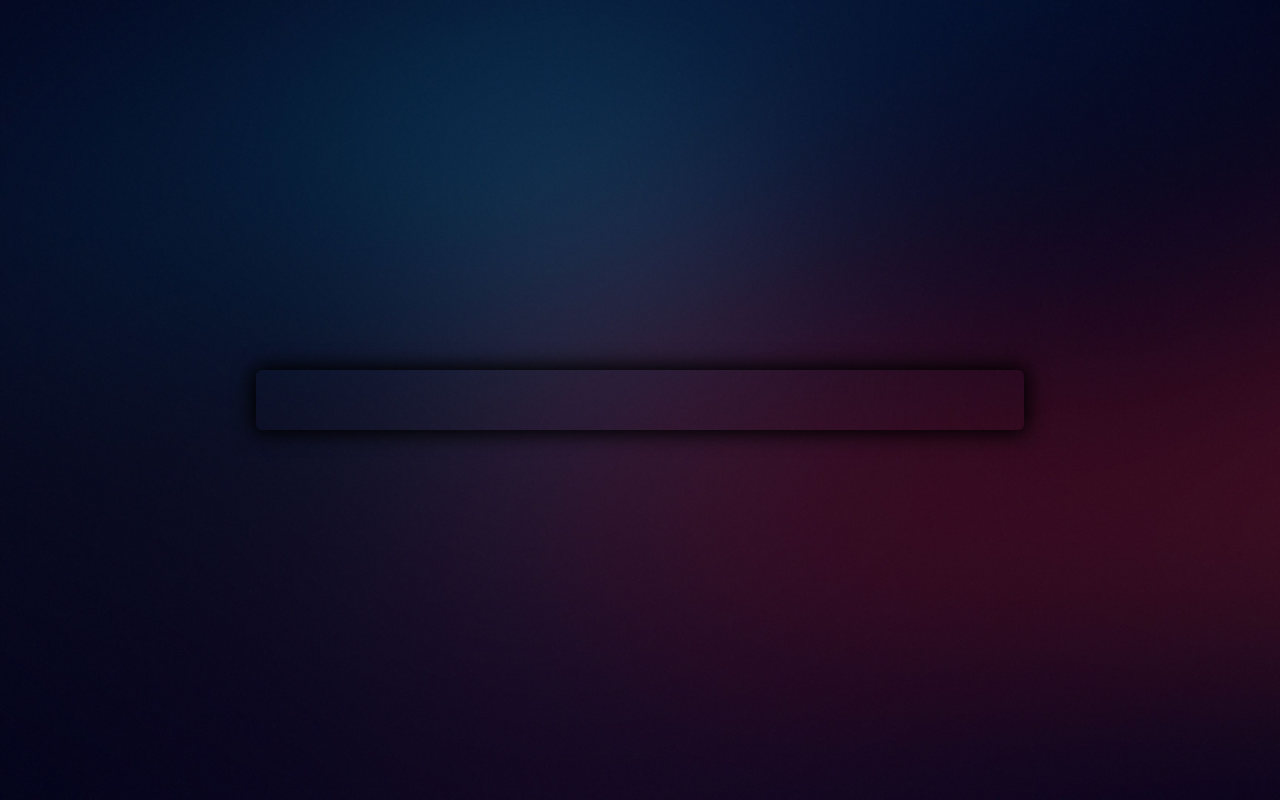
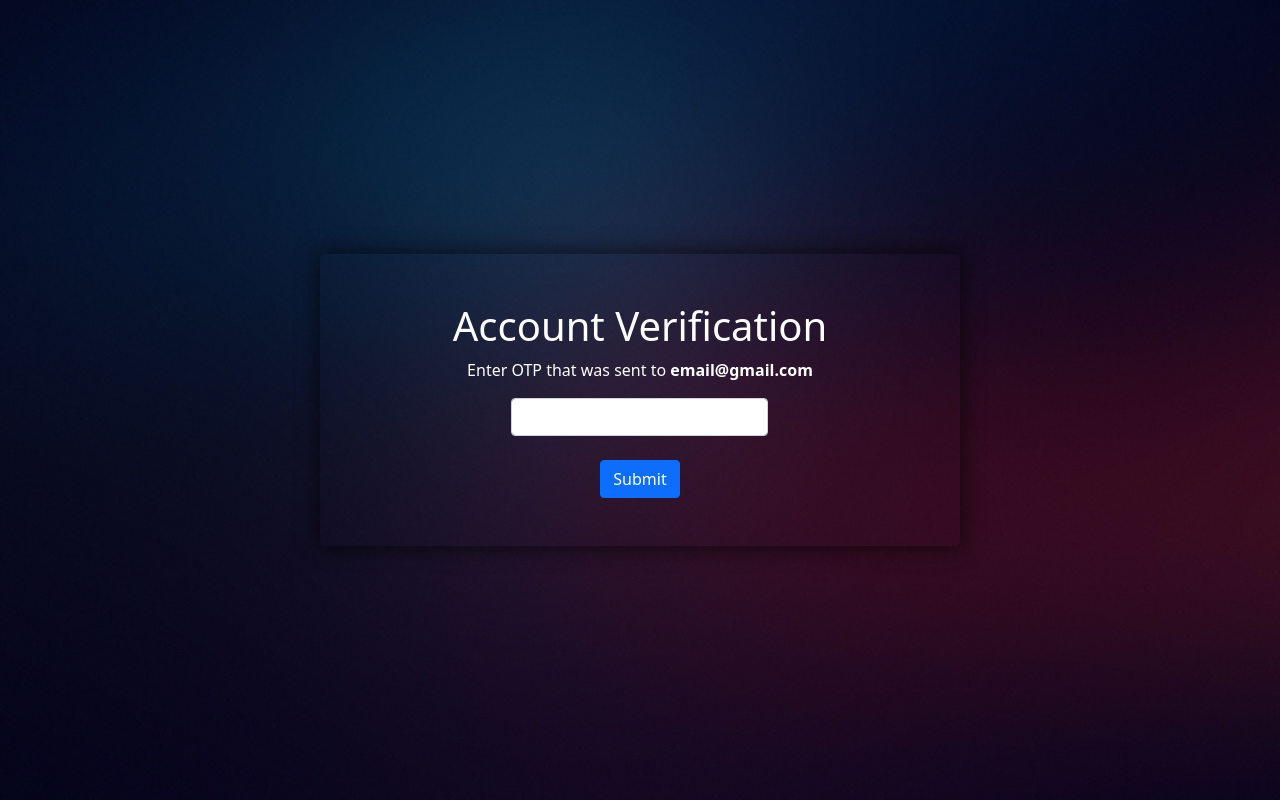
Before and after one commit to noviandsh/koffiesoft, a React (Create React App) app: page /dashboard in a window 1280 px wide. Before the commit this address had no page. Built offline with nearby package versions, Linux system fonts and the light colour scheme.

Commit message:
add dashboard & verification page

```diff
--- a/src/App.css
+++ b/src/App.css
@@ -1,8 +1,3 @@
 main {
-  display: block;
-  width: 60vw;
-  padding: 30px 60px;
-  box-shadow: 0px 0px 20px 4px black;
-  color: white;
-  border-radius: 6px;
+  box-shadow: 0px 0px 20px 4px rgba(0, 0, 0, 0.518);
 }
--- a/src/App.js
+++ b/src/App.js
@@ -2,14 +2,16 @@ import './App.css';
 import { BrowserRouter as Router, Route, Routes } from 'react-router-dom';
 import Register from './pages/Register';
 import Login from './pages/Login';
+import Dashboard from './pages/Dashboard';
 
 function App() {
   return (
     <Router>
-      <main>
+      <main className='text-white w-50 py-5 px-4 rounded'>
         <Routes>
           <Route path='/' element={<Login />} />
           <Route path='/register' element={<Register />} />
+          <Route path='/dashboard' element={<Dashboard />} />
         </Routes>
       </main>
     </Router>
--- a/src/pages/Dashboard.js
+++ b/src/pages/Dashboard.js
@@ -1,9 +1,21 @@
-import React from 'react'
+import React, { useState } from 'react'
+import Verification from './Verification'
 
 export default function Dashboard() {
+    const [verified, setVerified] = useState(false)
+    const handleVerification = (status) => {
+        setVerified(status)
+    }
     return (
-        <div>
-            <h1>WELCOME</h1>
+        <div className='d-flex justify-content-center'>
+            {
+                verified ?
+                    <>
+                        <h1>WELCOME</h1>
+                    </>
+                    :
+                    <Verification handleVerification={handleVerification} />
+            }
         </div>
     )
 }
--- /dev/null
+++ b/src/pages/Verification.js
@@ -0,0 +1,22 @@
+import React from 'react'
+
+export default function Verification({ handleVerification }) {
+    return (
+        <div className='text-center'>
+            <h1>Account Verification</h1>
+            <p>Enter OTP that was sent to <strong>email@gmail.com</strong></p>
+            <form>
+                <div class="row g-3 align-items-center justify-content-center mb-4">
+                    <div class="col-auto">
+                        <input type="number" id="inputPassword6" class="form-control" aria-describedby="passwordHelpInline" />
+                    </div>
+                </div>
+                <div class="row g-3 align-items-center justify-content-center">
+                    <div class="col-auto">
+                        <button type="submit" id="inputPassword6" className='btn btn-primary' aria-describedby="passwordHelpInline">Submit</button>
+                    </div>
+                </div>
+            </form>
+        </div>
+    )
+}
```
